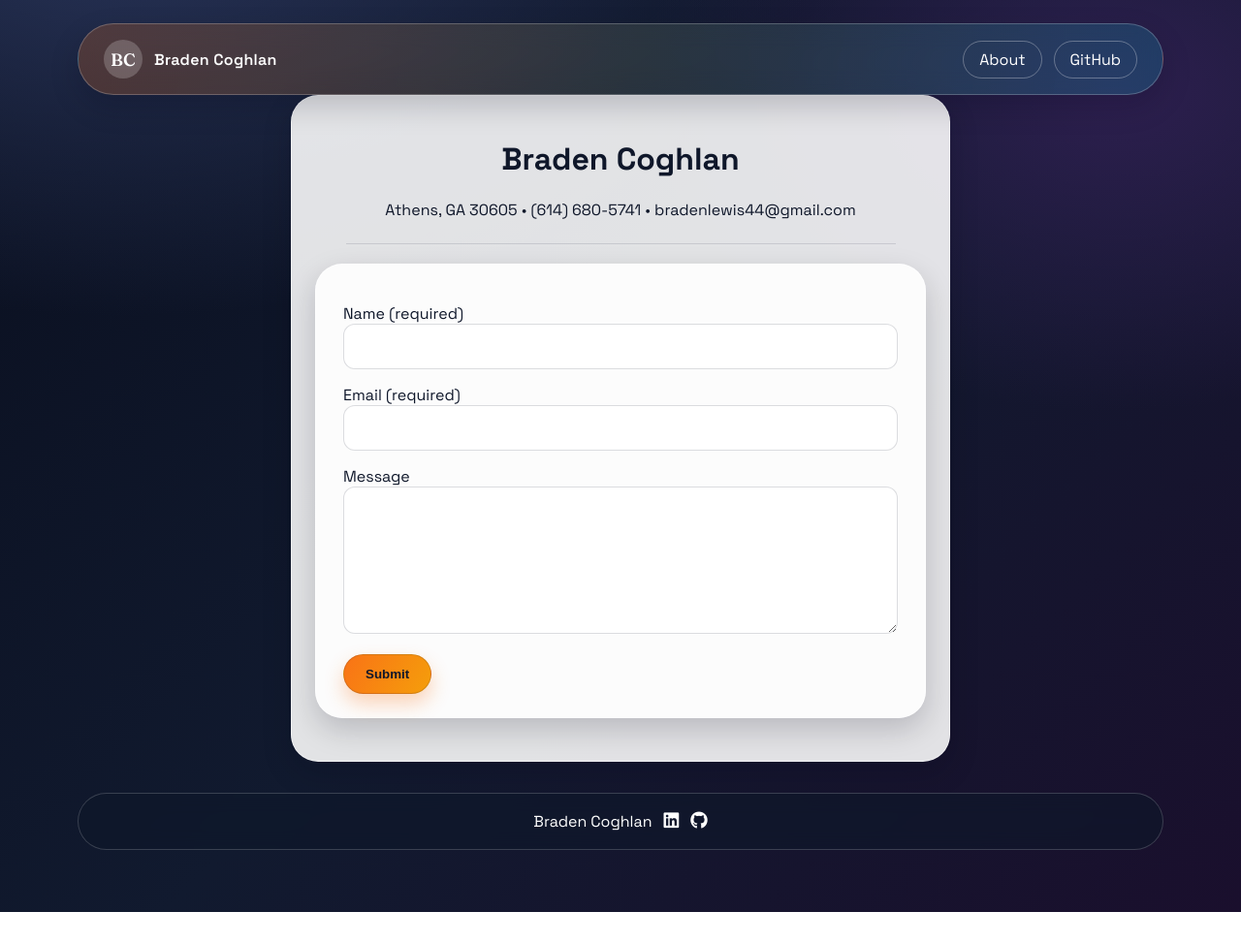
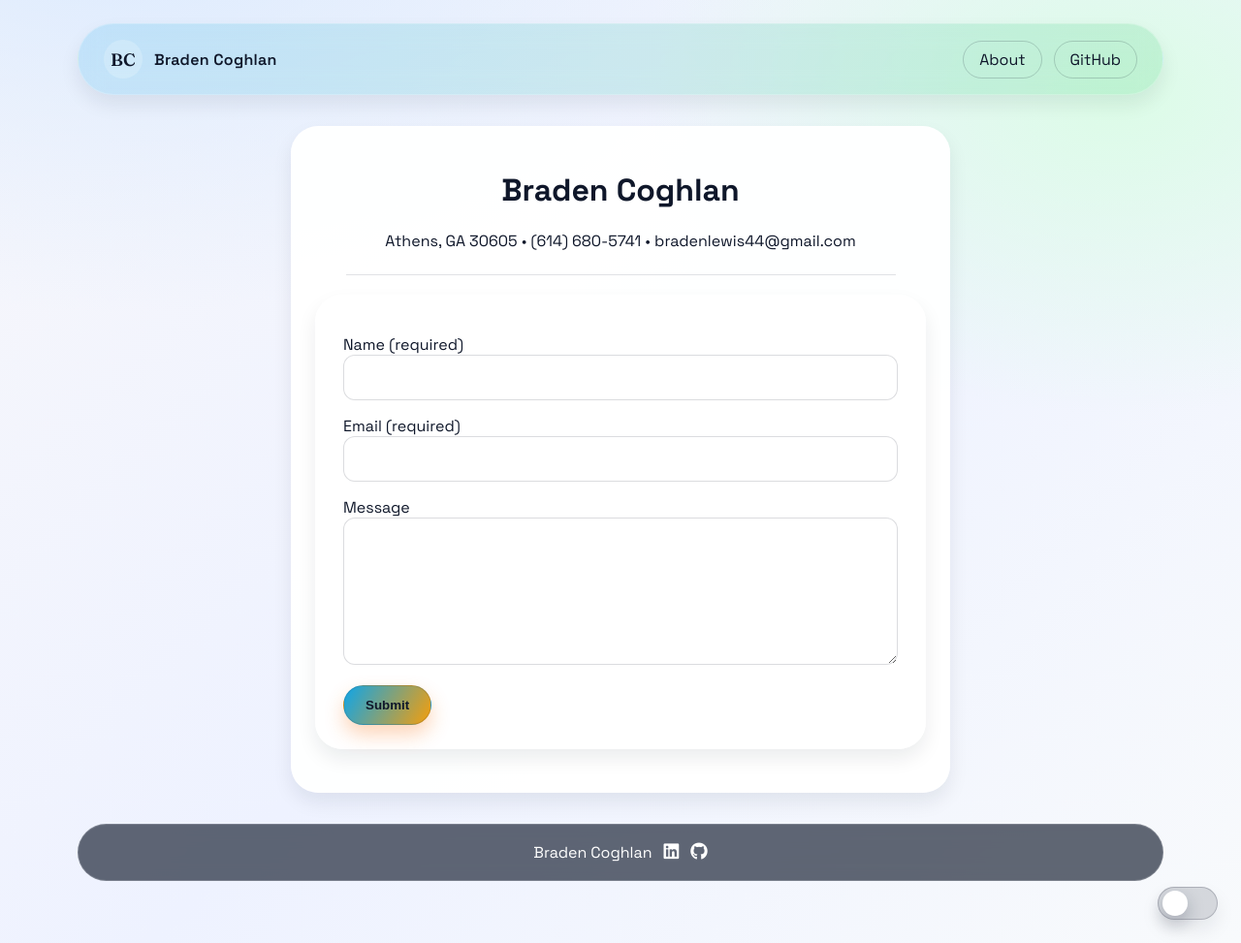
Before and after one commit to GusnGabby2/gusngabby2.github.io, a website: page contact.html in a window 1280 px wide. Shown: the whole page at 97% size. Before the commit the page ends 941 px from the top, so only its background shows below. Drawn offline with Linux system fonts and the light colour scheme.

Commit message:
Fixed contact

```diff
--- a/contact.html
+++ b/contact.html
@@ -14,7 +14,7 @@
   </head>
 
   <body>
-    <nav>
+    <nav class="reveal">
       <div class="brand">
         <span class="brand-mark">BC</span>
         <span class="brand-name">Braden Coghlan</span>
@@ -27,8 +27,8 @@
       </div>
     </nav>
 
-    <div class="one-col">
-      <header>
+    <div class="one-col reveal">
+      <header class="reveal">
         <h1>Braden Coghlan</h1>
 
         <p class="address">
@@ -39,7 +39,7 @@
         <hr />
       </header>
 
-      <section>
+      <section class="reveal">
         <form method="POST" action="https://formsubmit.co/your_unique_form_id">
           <p>
             Name (required)<br />
@@ -61,7 +61,7 @@
       </section>
     </div>
 
-    <footer>
+    <footer class="reveal">
       <p>
         Braden Coghlan
         <a href="https://www.linkedin.com/in/braden-coghlan" target="_blank">
@@ -72,5 +72,44 @@
         </a>
       </p>
     </footer>
+    <button
+      class="theme-toggle floating"
+      type="button"
+      aria-pressed="false"
+      aria-label="Toggle theme"
+    >
+      <span class="toggle-track" aria-hidden="true"></span>
+    </button>
+    <script>
+      const toggle = document.querySelector(".theme-toggle");
+      const storedTheme = localStorage.getItem("theme");
+      const prefersLight = window.matchMedia("(prefers-color-scheme: light)").matches;
+      const initialTheme = storedTheme || (prefersLight ? "light" : "dark");
+
+      document.documentElement.setAttribute("data-theme", initialTheme);
+      toggle.setAttribute("aria-pressed", initialTheme === "dark" ? "true" : "false");
+
+      toggle.addEventListener("click", () => {
+        const current = document.documentElement.getAttribute("data-theme");
+        const next = current === "dark" ? "light" : "dark";
+        document.documentElement.setAttribute("data-theme", next);
+        localStorage.setItem("theme", next);
+        toggle.setAttribute("aria-pressed", next === "dark" ? "true" : "false");
+      });
+
+      const revealItems = document.querySelectorAll(".reveal");
+      const revealObserver = new IntersectionObserver(
+        (entries, observer) => {
+          entries.forEach((entry) => {
+            if (entry.isIntersecting) {
+              entry.target.classList.add("in-view");
+              observer.unobserve(entry.target);
+            }
+          });
+        },
+        { threshold: 0.15 }
+      );
+      revealItems.forEach((item) => revealObserver.observe(item));
+    </script>
   </body>
 </html>
--- a/css/style.css
+++ b/css/style.css
@@ -943,6 +943,10 @@ footer i {
   text-align: center;
 }
 
+.one-col.reveal {
+  margin-top: 32px;
+}
+
 input,
 textarea {
   width: 100%;
```
Also changed, not shown: index.html (+0 -4 lines).
